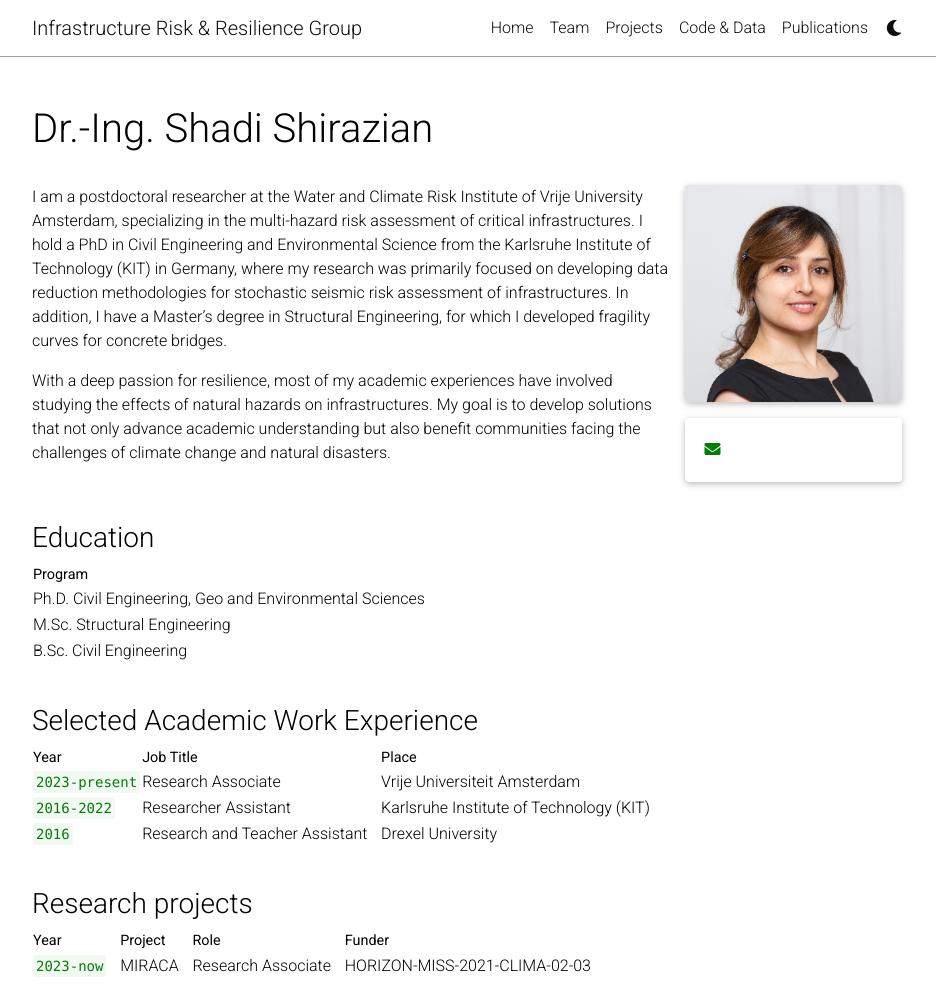
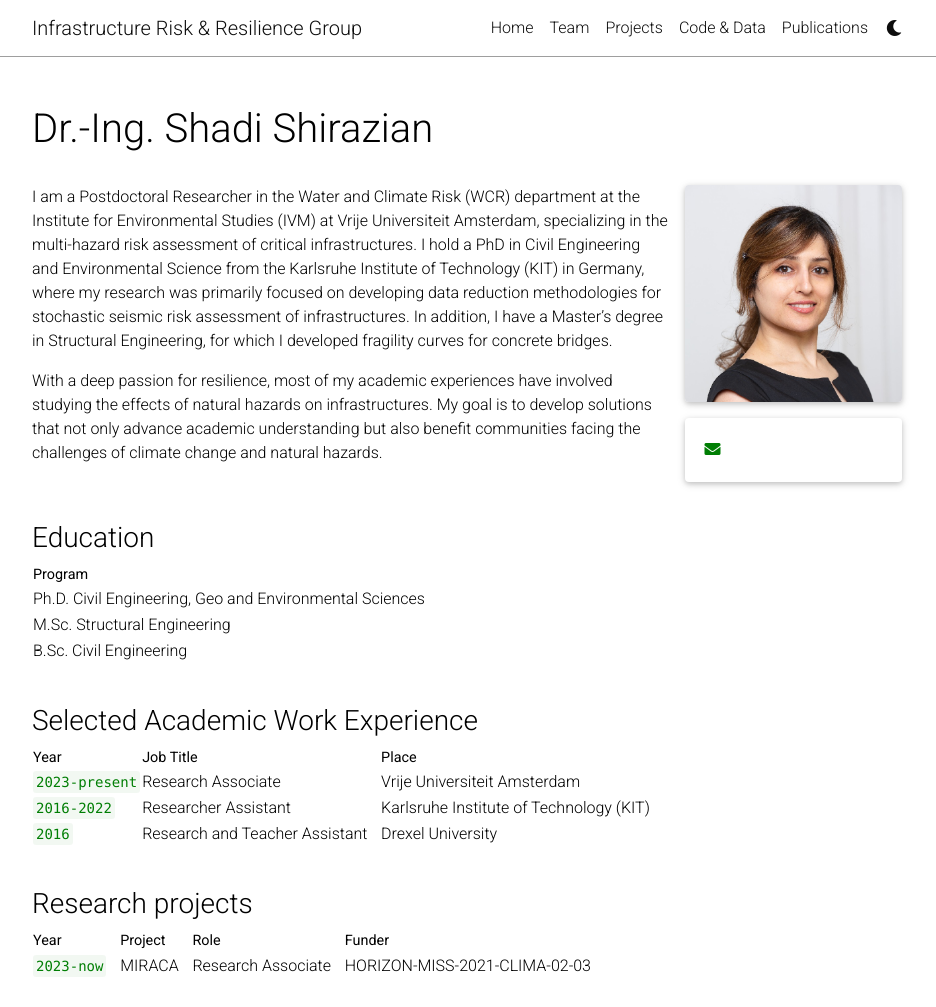
Before and after one commit to ElcoK/ResearchGroup, a Jekyll site: the page built from _members/shirazian.md, in a window 1280 px wide and 1181 px high, cut to the strip 0-1007 px from the top of the window. Shown: the whole strip, without its empty margins (173-1109 px from the left). Built offline with Jekyll 4.4.1, drawn with Linux system fonts in a browser that asks for light colours; full-size pictures stand in for the smaller copies a plugin makes; comment, search, counter and statistics services are not loaded; a style sheet for code colours, icons or effects is not loaded.

Commit message:
small updates

```diff
--- a/_members/shirazian.md
+++ b/_members/shirazian.md
@@ -29,9 +29,9 @@ profile:
         1081 HV, Amsterdam, The Netherlands
 ---
 
-I am a postdoctoral researcher at the Water and Climate Risk Institute of Vrije University Amsterdam, specializing in the multi-hazard risk assessment of critical infrastructures. I hold a PhD in Civil Engineering and Environmental Science from the Karlsruhe Institute of Technology (KIT) in Germany, where my research was primarily focused on developing data reduction methodologies for stochastic seismic risk assessment of infrastructures.  In addition, I have a Master's degree in Structural Engineering, for which I developed fragility curves for concrete bridges.
+I am a Postdoctoral Researcher in the Water and Climate Risk (WCR) department at the Institute for Environmental Studies (IVM) at Vrije Universiteit Amsterdam, specializing in the multi-hazard risk assessment of critical infrastructures. I hold a PhD in Civil Engineering and Environmental Science from the Karlsruhe Institute of Technology (KIT) in Germany, where my research was primarily focused on developing data reduction methodologies for stochastic seismic risk assessment of infrastructures.  In addition, I have a Master's degree in Structural Engineering, for which I developed fragility curves for concrete bridges.
 
-With a deep passion for resilience, most of my academic experiences have involved studying the effects of natural hazards on infrastructures. My goal is to develop solutions that not only advance academic understanding but also benefit communities facing the challenges of climate change and natural disasters.
+With a deep passion for resilience, most of my academic experiences have involved studying the effects of natural hazards on infrastructures. My goal is to develop solutions that not only advance academic understanding but also benefit communities facing the challenges of climate change and natural hazards.
 
 <br>
 
```
